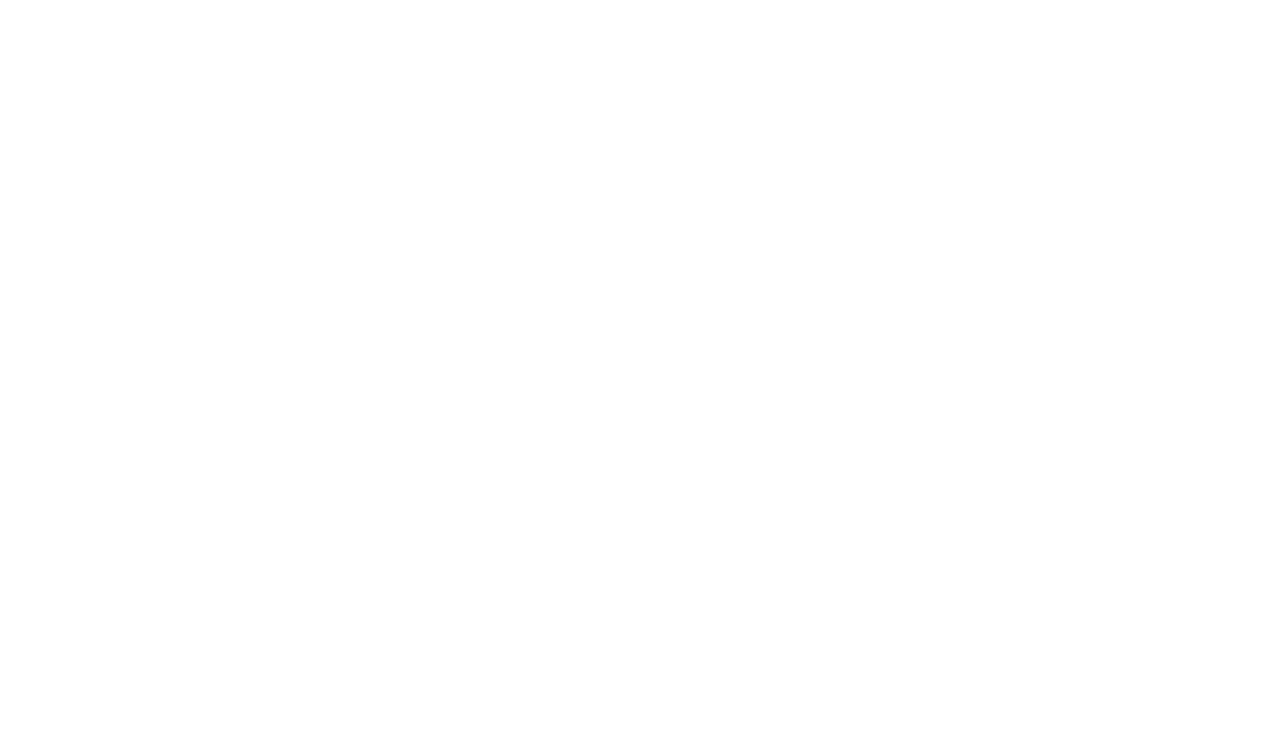
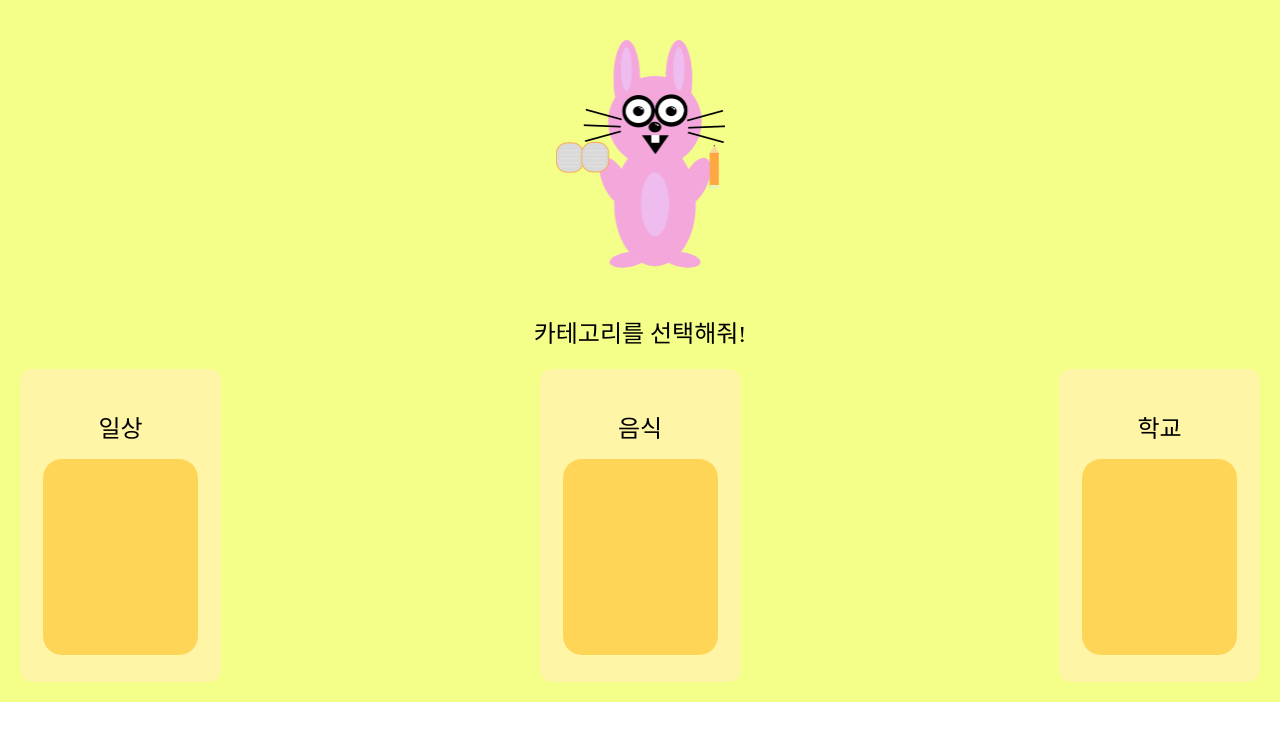
Before and after one commit to yunbini/DdokTo, a React (Vite) app: page /Category in a window 1280 px wide. Shown: the top 740 px of the page. Built offline with nearby package versions, Linux system fonts and the light colour scheme.

Commit message:
api 연결 전전

```diff
--- a/src/App.jsx
+++ b/src/App.jsx
@@ -4,6 +4,10 @@ import {BrowserRouter, Route,Routes} from "react-router-dom";
 import OnboardingLogin from './pages/OnboardingLogin';
 import OnboardingLogout from './pages/OnboardingLogout';
 import Category from './pages/Category';
+import MultiChoiceFalse from './pages/MultiChoiceFalse';
+import MultiChoiceSuc from './pages/MultiChoiceSuc';
+import WordMultiChoice from './pages/WordMultiChoice';
+import SentenMultiChoice from './pages/SentenMultiChoice';
 function App() {
   return (
     <>
@@ -12,6 +16,10 @@ function App() {
             <Route path="/OnboardingLogin" element={<OnboardingLogin />} />
             <Route path="/OnboardingLogout" element={<OnboardingLogout />} />
             <Route path="/Category" element={<Category />} />
+            <Route path="/WordMultiCho" element={<WordMultiChoice />} />
+            <Route path="/MultiChoFalse" element={<MultiChoiceFalse />} />
+            <Route path="/MultiChoSuc" element={<MultiChoiceSuc />}/>
+            <Route path="/SentenMultiCho" element={<SentenMultiChoice />} />
           </Routes>
       </BrowserRouter>
     </>
--- a/src/components/PaddingBox.jsx
+++ b/src/components/PaddingBox.jsx
@@ -1,15 +1,13 @@
 import React from 'react';
 import styled from 'styled-components';
 
-function PaddingBox({children}){
+function PaddingBox({children,padding}){
     const StyledBox = styled.div`
-        padding:200px 60px;
+        padding:${props => props.padding || '90px 60px'};
         text-align:center;
-
-
     `
     return(
-        <StyledBox>
+        <StyledBox padding={padding}>
             {children}
         </StyledBox>
     )
--- a/src/components/category/CategoryBox.jsx
+++ b/src/components/category/CategoryBox.jsx
@@ -1 +1,32 @@
 import React from "react";
+import styled from "styled-components";
+
+function CategoryBox({category}){
+    const OutBox = styled.div`
+        width:201px; height:313px;
+        border-radius: 12px;
+        background-color: #FFF5A7;
+        text-align:center;
+        padding: 30px 20px 20px;
+        margin:20px;
+    `
+    const InBox = styled.div`
+        width:155px; height:196px;
+        border-radius: 19px;
+        background-color: #FFD558;
+        margin: 0 auto;
+    `
+    const StyledP = styled.p`
+        margin: 10px 0 15px;
+        font-size:24px;
+    `
+    return(
+        <>
+        <OutBox>
+            <StyledP>{category}</StyledP>
+            <InBox />
+        </OutBox>
+        </>
+    )
+}
+export default CategoryBox;
--- /dev/null
+++ b/src/components/multiChoice/ChoiceBox.jsx
@@ -0,0 +1,20 @@
+import React from "react";
+import styled from "styled-components";
+
+function ChoiceBox({children}){
+    const StyledBox = styled.div`
+        display:flex;
+        justify-content:center;
+        align-items:center;
+
+        width:335px; height:56px;
+        border-radius: 12px;
+        background-color: #FFC156;
+        font-size:18px;
+        margin:20px auto;
+    `
+    return(
+        <StyledBox>{children}</StyledBox>
+    )
+}
+export default ChoiceBox;
--- /dev/null
+++ b/src/components/multiChoice/MultiChoice.jsx
@@ -0,0 +1,32 @@
+import React from "react";
+import styled from "styled-components";
+import PaddingBox from "../PaddingBox";
+import ChoiceBox from "./ChoiceBox";
+
+function MultiChoice({main,choice1,choice2,choice3,choice4,size}){
+    const StyledBack = styled.div`
+        background-color:#F3FF89;
+    `
+    const Choices = styled.div`
+    `
+    const StyledP = styled.p`
+        font-size:${props => props.fontSize || '20px'};
+        margin:110px 0px;
+    `
+    return(
+        <>
+            <StyledBack>
+                <PaddingBox padding='60px 0px'>
+                    <StyledP>{main}</StyledP>
+                    <Choices>
+                        <ChoiceBox children={choice1} />
+                        <ChoiceBox children={choice2} />
+                        <ChoiceBox children={choice3} />
+                        <ChoiceBox children={choice4} />
+                    </Choices>
+                </PaddingBox>
+            </StyledBack>
+        </>
+    )
+}
+export default MultiChoice;
--- /dev/null
+++ b/src/components/multiChoice/MultiChoiceResult.jsx
@@ -0,0 +1,36 @@
+import React from "react";
+import styled from "styled-components";
+import SitRabit from "../../assets/sittingRabit.png";
+import PaddingBox from "../PaddingBox";
+import ChoiceBox from "./ChoiceBox";
+
+
+function MultiChoiceResult({score,ment,choice1}){
+    const StyledBack = styled.div`
+        background-color:#F3FF89;
+    `
+    const ScoreP = styled.p`
+        font-size:48px;
+        margin:30px 0px;
+    `
+    const Resultment = styled.div`
+        font-size:20px;
+    `
+    const Choices = styled.div`
+        margin:20px 0px;
+    `
+    return(
+        <StyledBack>
+            <PaddingBox padding='60px 0px'>
+            <img src={SitRabit} style={{width:'301px',height:'282px'}}></img>
+                <ScoreP>{score}/10</ScoreP>
+                <Resultment>{ment}</Resultment>
+                <Choices>
+                    <ChoiceBox children={choice1}/>
+                    <ChoiceBox children='목록으로' />
+                </Choices>
+            </PaddingBox>
+        </StyledBack>
+    )
+}
+export default MultiChoiceResult
--- a/src/pages/Category.jsx
+++ b/src/pages/Category.jsx
@@ -1,10 +1,31 @@
 import React from "react";
+import StandingRabit from "../assets/standingRabit.png"
+import styled from "styled-components";
+import CategoryBox from "../components/category/CategoryBox";
+import PaddingBox from "../components/PaddingBox";
 
 function Category(){
+    const StyledBack = styled.div`
+        background-color:#F3FF89;
+    `
+    const CategoryFlex = styled.div`
+        margin: 0px;
+        display:flex;
+        justify-content:space-between;
+        overflow:scroll
+    `
     return(
-        <>
-
-        </>
+            <StyledBack>
+                <PaddingBox padding='0px'>
+                    <img src={StandingRabit} style={{width:'169px',height:'230px',margin:'40px 0px'}}></img>
+                    <p style={{fontSize:'24px',margin:0}}>카테고리를 선택해줘!</p>
+                    <CategoryFlex>
+                        <CategoryBox category={'일상'}/>
+                        <CategoryBox category={'음식'}/>
+                        <CategoryBox category={'학교'}/>
+                    </CategoryFlex>
+                </PaddingBox>
+            </StyledBack>
     )
 }
 export default Category;
--- /dev/null
+++ b/src/pages/MultiChoiceFalse.jsx
@@ -0,0 +1,10 @@
+import React from "react";
+import MultiChoiceResult from "../components/multiChoice/MultiChoiceResult";
+
+function MultiChoiceFalse(){
+    return(
+        <MultiChoiceResult score={8} ment={'우리 다시 한 번 학습해보자!'}
+                choice1={'다시 학습하기!'} />
+    )
+}
+export default MultiChoiceFalse;
--- /dev/null
+++ b/src/pages/MultiChoiceSuc.jsx
@@ -0,0 +1,10 @@
+import React from "react";
+import MultiChoiceResult from "../components/multiChoice/MultiChoiceResult";
+
+function MultiChoiceSuc(){
+    return(
+        <MultiChoiceResult score={10} ment={'정말 잘했어~~ 이제 문장 만들기 해보자!'}
+                choice1={'문장 만들기'} />
+    )
+}
+export default MultiChoiceSuc;
--- /dev/null
+++ b/src/pages/SentenMultiChoice.jsx
@@ -0,0 +1,16 @@
+import React from "react";
+import MultiChoice from "../components/multiChoice/MultiChoice";
+
+function SentenMultiChoice(){
+    return(
+        <MultiChoice
+            main={'그녀는 감독으로서의 재능도 _ _ _ _.'}
+            choice1={'특출났다'}
+            choice2={'특출났다'}
+            choice3={'특출났다'}
+            choice4={'특출났다'}
+            size={'20px'}
+        />
+    )
+}
+export default SentenMultiChoice;
--- /dev/null
+++ b/src/pages/WordMultiChoice.jsx
@@ -0,0 +1,15 @@
+import React from "react";
+import MultiChoice from "../components/multiChoice/MultiChoice";
+
+function WordMultiChoice(){
+    return(
+        <MultiChoice
+            main={'특출나다'}
+            choice1={'남보다 특별히 뛰어나 두드러지다.'}
+            choice2={'남보다 특별히 뛰어나 두드러지다.'}
+            choice3={'남보다 특별히 뛰어나 두드러지다.'}
+            choice4={'남보다 특별히 뛰어나 두드러지다.'}
+        />
+    )
+}
+export default WordMultiChoice;
```
